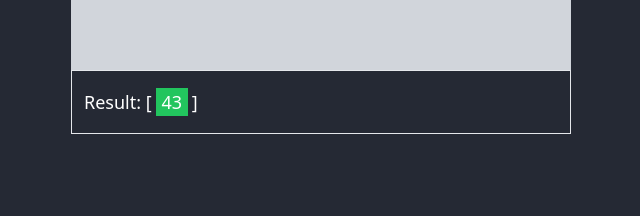
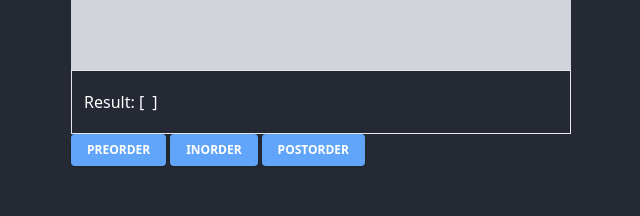
Before and after one commit to AjayLiu/notation-visualizer, a Next.js app: page /tree in a window 1280 px wide. Shown: the part 540-756 px from the top of the page, without its empty margins (319-959 px from the left). Built offline with nearby package versions, Linux system fonts and the light colour scheme.

Commit message:
Completed 3 buttons

```diff
--- /dev/null
+++ b/src/components/Button.tsx
@@ -0,0 +1,20 @@
+import { ReactNode } from "react";
+
+interface Props {
+    children: ReactNode;
+    onClick: () => void;
+}
+
+const Button: React.FC<Props> = (props) => {
+    return (
+        <button
+            className="bg-blue-400 text-white active:bg-blue-500 font-bold uppercase text-xs px-4 py-2 rounded shadow hover:shadow-md outline-none focus:outline-none mr-1 mb-1 ease-linear transition-all duration-150"
+            type="button"
+            onClick={props.onClick}
+        >
+            {props.children}
+        </button>
+    );
+};
+
+export default Button;
--- a/src/components/ResultList.tsx
+++ b/src/components/ResultList.tsx
@@ -8,13 +8,13 @@ interface Props {
 const ResultList: React.FC<Props> = (props) => {
     return (
         <Text>
-            <div className="flex w-vis h-16 border text-lg items-center">
+            <div className="flex w-vis h-16 border items-center">
                 <div className="ml-3 mr-1">Result: [</div>
                 <output className="flex">
                     {props.result.map((val, idx) => {
                         const isLast = idx === props.result.length - 1;
                         return (
-                            <div className="flex">
+                            <div className="flex" key={idx}>
                                 <div
                                     className={classNames(
                                         "h-7 w-8 min-w-min text-center",
--- a/src/pages/tree.tsx
+++ b/src/pages/tree.tsx
@@ -1,8 +1,10 @@
+import Button from "@components/Button";
 import Layout from "@components/Layout";
 import NoSSRWrapper from "@components/NoSSRWrapper";
 import ResultList from "@components/ResultList";
 import Text from "@components/Text";
 import TreeNode from "@components/TreeNode";
+import { resolve } from "path";
 import { useEffect, useRef, useState } from "react";
 import Tree from "react-d3-tree";
 import {
@@ -11,7 +13,7 @@ import {
     RenderCustomNodeElementFn,
     TreeNodeDatum,
 } from "react-d3-tree/lib/types/common";
-import { MyTreeNode } from "src/types";
+import { MyTreeNode, TraversalParams } from "src/types";
 
 const TreePage: React.FC = () => {
     const [treeData, setTreeData] = useState<RawNodeDatum>({
@@ -56,6 +58,8 @@ const TreePage: React.FC = () => {
             }
         });
 
+        simCount.current++;
+
         // stack[0] will be the root node, return it
         if (stack.length != 1) {
             console.error("Bad Expression!");
@@ -90,7 +94,7 @@ const TreePage: React.FC = () => {
         }
         return r;
     };
-    const renderTreeWithRoot = (root: MyTreeNode) => {
+    const renderTreeWithRoot = (root: MyTreeNode | undefined) => {
         const rawRoot = dfs(root);
         if (rawRoot === undefined) {
             console.error("Empty tree!");
@@ -100,13 +104,21 @@ const TreePage: React.FC = () => {
     };
 
     const expression = "43 7 123 * + 6 9 - /";
-    let myRoot: MyTreeNode;
+    const [myRoot, setMyRoot] = useState<MyTreeNode | undefined>(undefined);
+    const resetToExpression = () => {
+        clearResults();
+        const cleanRoot = buildExpressionTree(expression);
+        setMyRoot(cleanRoot);
+        if (myRoot === undefined) {
+            renderTreeWithRoot(cleanRoot);
+        } else {
+            renderTreeWithRoot(myRoot);
+        }
+    };
+    const simCount = useRef<number>(0);
+
     useEffect(() => {
-        clearResults();
-        myRoot = buildExpressionTree(expression);
-        renderTreeWithRoot(myRoot);
-
-        postorder(myRoot);
+        resetToExpression();
     }, []);
 
     const onNodeClick = (nodeDatum: TreeNodeDatum) => {
@@ -130,65 +142,88 @@ const TreePage: React.FC = () => {
     };
 
     const waitTime = 1;
-    const preorder = async (root: MyTreeNode) => {
-        if (root === undefined || root.raw?.attributes === undefined) {
+
+    const updateNodeWithColor = (
+        root: MyTreeNode,
+        color: "green" | "gray" | "light-green" | "white",
+        mySimCount: number
+    ) => {
+        if (root.raw?.attributes === undefined) return;
+        if (mySimCount !== simCount.current) return;
+        root.raw.attributes.highlight = color;
+        if (color != "gray") renderTreeWithRoot(myRoot);
+    };
+    const preorder = async ({ root, mySimCount }: TraversalParams) => {
+        if (
+            root === undefined ||
+            root.raw?.attributes === undefined ||
+            mySimCount !== simCount.current
+        ) {
             return;
         }
         resultRef.current.push(root.val);
-        root.raw.attributes.highlight = "green";
-        renderTreeWithRoot(myRoot);
+        updateNodeWithColor(root, "green", mySimCount);
         await wait(waitTime * 1000);
-        root.raw.attributes.highlight = "gray";
-        if (root.left && root.left.raw?.attributes !== undefined) {
-            root.left.raw.attributes.highlight = "light-green";
-            renderTreeWithRoot(myRoot);
+        updateNodeWithColor(root, "gray", mySimCount);
+        if (root.left) {
+            updateNodeWithColor(root.left, "light-green", mySimCount);
             await wait(waitTime * 1000);
-            await preorder(root.left);
+            await preorder({ root: root.left, mySimCount: mySimCount });
         }
-        if (root.right && root.right.raw?.attributes !== undefined) {
-            root.right.raw.attributes.highlight = "light-green";
-            renderTreeWithRoot(myRoot);
+        if (root.right) {
+            updateNodeWithColor(root.right, "light-green", mySimCount);
             await wait(waitTime * 1000);
-            await preorder(root.right);
+            await preorder({ root: root.right, mySimCount: mySimCount });
         }
     };
-    const inorder = async (root: MyTreeNode) => {
-        if (root === undefined || root.raw?.attributes === undefined) {
+    const inorder = async ({ root, mySimCount }: TraversalParams) => {
+        if (
+            root === undefined ||
+            root.raw?.attributes === undefined ||
+            mySimCount != simCount.current
+        ) {
             return;
         }
-        root.raw.attributes.highlight = "light-green";
-        renderTreeWithRoot(myRoot);
+        updateNodeWithColor(root, "light-green", mySimCount);
         await wait(waitTime * 1000);
         if (root.left && root.left.raw?.attributes !== undefined) {
-            await inorder(root.left);
+            await inorder({ root: root.left, mySimCount: mySimCount });
         }
         resultRef.current.push(root.val);
-        root.raw.attributes.highlight = "green";
-        renderTreeWithRoot(myRoot);
+        updateNodeWithColor(root, "green", mySimCount);
         await wait(waitTime * 1000);
-        root.raw.attributes.highlight = "gray";
+        updateNodeWithColor(root, "gray", mySimCount);
         if (root.right && root.right.raw?.attributes !== undefined) {
-            await inorder(root.right);
+            await inorder({ root: root.right, mySimCount: mySimCount });
         }
     };
-    const postorder = async (root: MyTreeNode) => {
-        if (root === undefined || root.raw?.attributes === undefined) {
+    const postorder = async ({ root, mySimCount }: TraversalParams) => {
+        if (
+            root === undefined ||
+            root.raw?.attributes === undefined ||
+            mySimCount != simCount.current
+        ) {
             return;
         }
-        root.raw.attributes.highlight = "light-green";
-        renderTreeWithRoot(myRoot);
+        updateNodeWithColor(root, "light-green", mySimCount);
         await wait(waitTime * 1000);
         if (root.left) {
-            await postorder(root.left);
+            await postorder({ root: root.left, mySimCount: mySimCount });
         }
         if (root.right) {
-            await postorder(root.right);
+            await postorder({ root: root.right, mySimCount: mySimCount });
         }
+        updateNodeWithColor(root, "green", mySimCount);
         resultRef.current.push(root.val);
-        root.raw.attributes.highlight = "green";
-        renderTreeWithRoot(myRoot);
         await wait(waitTime * 1000);
-        root.raw.attributes.highlight = "gray";
+        updateNodeWithColor(root, "gray", mySimCount);
+    };
+
+    const onTraversalButtonClick = async (
+        func: (trav: TraversalParams) => Promise<void>
+    ) => {
+        resetToExpression();
+        func({ root: myRoot, mySimCount: simCount.current });
     };
 
     return (
@@ -210,6 +245,15 @@ const TreePage: React.FC = () => {
                     </NoSSRWrapper>
                 </div>
                 <ResultList result={resultRef.current} />
+                <Button onClick={() => onTraversalButtonClick(preorder)}>
+                    Preorder
+                </Button>
+                <Button onClick={() => onTraversalButtonClick(inorder)}>
+                    Inorder
+                </Button>
+                <Button onClick={() => onTraversalButtonClick(postorder)}>
+                    Postorder
+                </Button>
             </div>
         </Layout>
     );
--- a/src/types/index.ts
+++ b/src/types/index.ts
@@ -12,3 +12,8 @@ export interface MyTreeNode {
     right: MyTreeNode | undefined;
     raw: RawNodeDatum | undefined;
 }
+
+export interface TraversalParams {
+    root: MyTreeNode | undefined;
+    mySimCount: number;
+}
```
